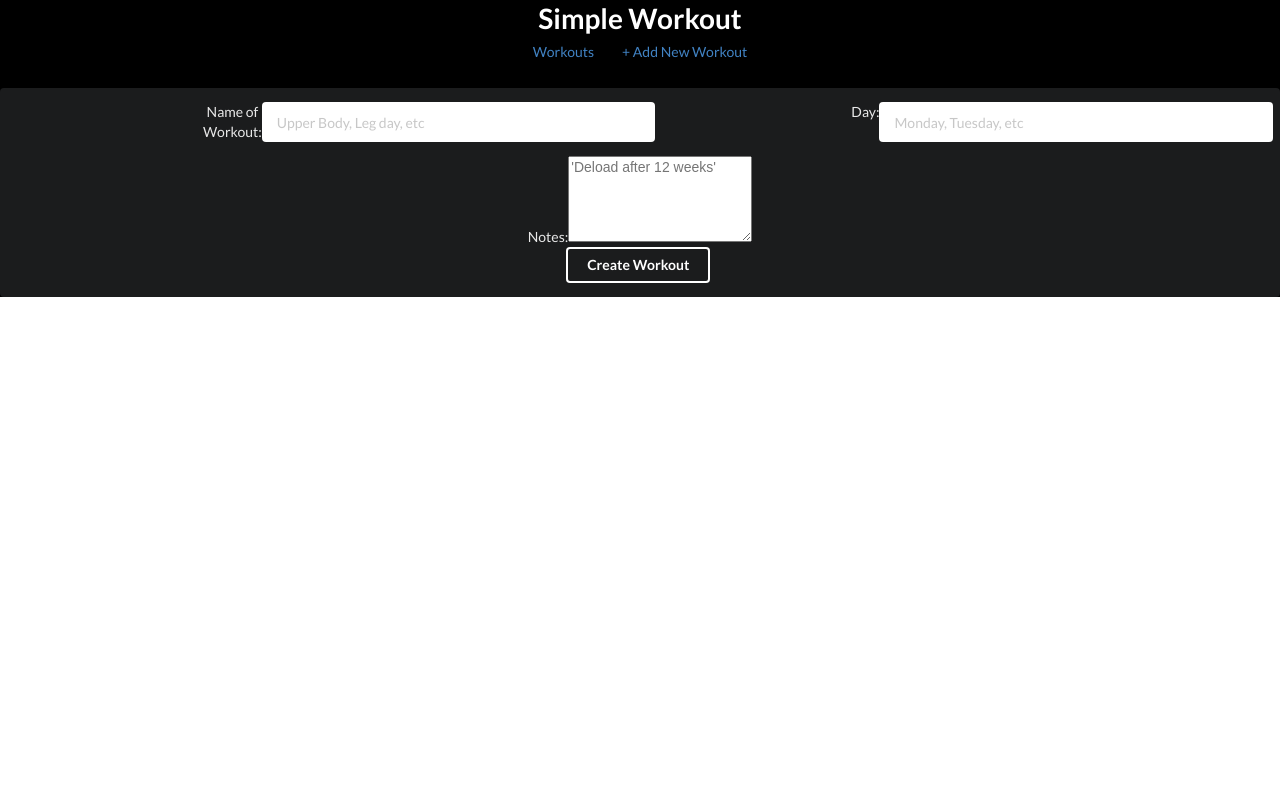
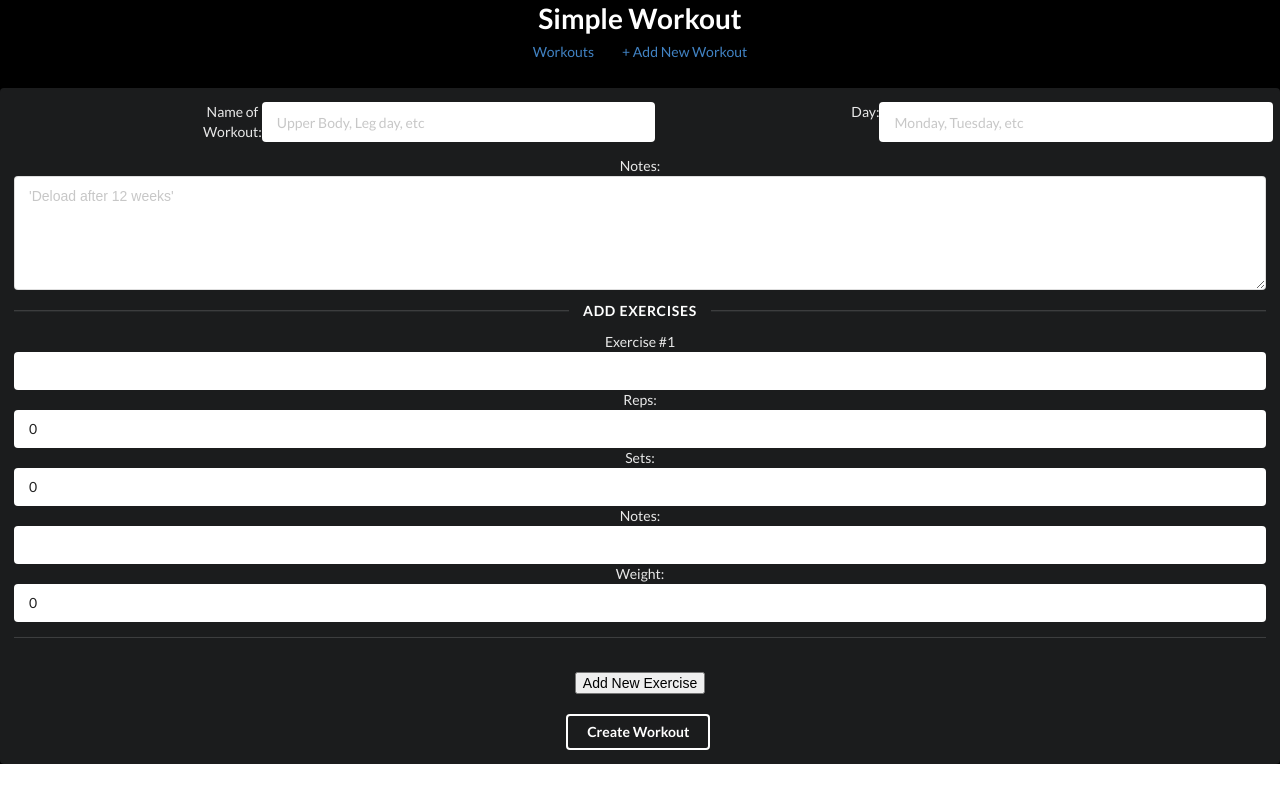
Before and after one commit to Zio-4/simple-workout-client, a React (Create React App) app: page /new_workout in a window 1280 px wide. Built offline with nearby package versions, Linux system fonts and the light colour scheme; no server answers.

Commit message:
Adding dynamic form inputs

```diff
--- a/src/components/NewWorkoutForm.js
+++ b/src/components/NewWorkoutForm.js
@@ -1,34 +1,143 @@
-import {useState, useEffect} from 'react'
+import {useState} from 'react'
 
 function NewWorkoutForm({addNewWorkout}) {
     const [workoutFormData, setWorkoutFormData] = useState({
         name: "",
         day: "",
         notes: ""
+
     })
+
+// Used as a base to clone objects
+    const blankExercise = {
+        name: "",
+        reps: 0,
+        sets: 0,
+        notes: "",
+        weight: 0
+    }
+    const [exerciseFormData, setExerciseFormData] = useState([
+        {...blankExercise}
+    ])
 
     function handleChange(e) {
         setWorkoutFormData({
             ...workoutFormData, [e.target.id]: e.target.value}
         )}
 
+
+/* clone exerciseFormData to keep renders pure.
+   Use the idx data attribute to locate the index of the particular set of exercise inputs.
+   Then, to find out which input that’s been changed, we use the className attribute.
+   Have to use className attribute since there are more than one exercises and the name attribute has to be unique so we cant use it.
+   Using className we can set it to match exercises property names
+*/
+    function handleExerciseChange(e) {
+        const updatedExercises = [...exerciseFormData]
+        updatedExercises[e.target.dataset.idx][e.target.className] =
+        e.target.value
+        setExerciseFormData(updatedExercises)
+    }
+
+    const addExercise = () => {
+        setExerciseFormData([...exerciseFormData, {...blankExercise}])
+    }
+
+
+
+
+       /* function handleExerciseChange(e) {
+            setExerciseFormData({
+                ...exerciseFormData, [e.target.id]: e.target.value
+            })
+        } */
+
+
     function handleSubmit(e) {
         e.preventDefault()
         fetch("http://localhost:9393/workouts/", {
             method: "POST",
             headers: {"Content-Type": "application/json"},
-            body: JSON.stringify({name: workoutFormData.name, day: workoutFormData.day, notes: workoutFormData.notes})
+            body: JSON.stringify({name: workoutFormData.name, day: workoutFormData.day, notes: workoutFormData.notes, exercises_attributes: exerciseFormData})
         })
         .then(r => r.json())
         .then(data => {
-            addNewWorkout(data)
+            addNewWorkout(data.workout)
             setWorkoutFormData({
                 name: "",
                 day: "",
                 notes: ""
             })
+
         })
     }
+
+
+
+// Mappping over array of exercises in exercise state  and using the maps index value to assign each pair of inputs unique ids, names, keys, and labels. The data-idx attribute will match the inputs to the index of the corresponding exercise object in the exercises state array.
+    const mappedExerciseState = exerciseFormData.map((val, idx) => {
+        const exerciseID = `name-${idx}`
+        const repsID = `reps-${idx}`
+        const setsID = `sets-${idx}`
+        const notesID = `notes-${idx}`
+        const weightID = `weight-${idx}`
+        return (
+            <div key={`exercise-${idx}`}>
+                <label htmlFor={exerciseID}>{`Exercise #${idx + 1}`}</label>
+                <input
+                    type="text"
+                    name={exerciseID}
+                    data-idx={idx}
+                    id={exerciseID}
+                    className="name"
+                    value={exerciseFormData[idx].name}
+                    onChange={handleExerciseChange}
+                />
+                <label htmlFor={repsID}>Reps: </label>
+                <input
+                    type="number"
+                    name={repsID}
+                    data-idx={idx}
+                    id={repsID}
+                    className="reps"
+                    value={exerciseFormData[idx].reps}
+                    onChange={handleExerciseChange}
+                />
+                <label htmlFor={setsID}>Sets: </label>
+                <input
+                    type="number"
+                    name={setsID}
+                    data-idx={idx}
+                    id={setsID}
+                    className="sets"
+                    value={exerciseFormData[idx].sets}
+                    onChange={handleExerciseChange}
+                />
+                <label htmlFor={notesID}>Notes: </label>
+                <input
+                    type="text"
+                    name={notesID}
+                    data-idx={idx}
+                    id={notesID}
+                    className="notes"
+                    value={exerciseFormData[idx].notes}
+                    onChange={handleExerciseChange}
+                />
+                <label htmlFor={weightID}>Weight: </label>
+                <input
+                    type="number"
+                    name={weightID}
+                    data-idx={idx}
+                    id={weightID}
+                    className="weight"
+                    value={exerciseFormData[idx].weight}
+                    onChange={handleExerciseChange}
+                />
+            <div class="ui inverted divider"></div>
+            </div>
+        )
+    })
+
 
 
 
@@ -56,9 +165,9 @@ function NewWorkoutForm({addNewWorkout}) {
                             placeholder="Monday, Tuesday, etc"
                             onChange={handleChange}
                         />
+
                 </div>
-            </div>
-                    <div class="field">
+                <div class="field"></div>
                         <label>Notes:</label>
                         <textarea
                             id="notes"
@@ -76,7 +185,60 @@ function NewWorkoutForm({addNewWorkout}) {
 
                         />*/}
                         </textarea>
-                    </div>
+                <h4 class="ui horizontal inverted divider">
+                    Add Exercises
+                </h4>
+                {/* <div class="field"></div>
+                    <label>Name of Exercise:</label>
+                    <input
+                        type="text"
+                        id="name"
+                        value={exerciseFormData.name}
+                        placeholder="Deadlift, Benchpress, etc"
+
+                        />
+                <div class="field"></div>
+                    <label>Reps:</label>
+                        <input
+                            type="number"
+                            id="reps"
+                            value={exerciseFormData.reps}
+                            placeholder="5, 10, etc"
+
+                        />
+                <div class="field"></div>
+                    <label>Sets:</label>
+                        <input
+                            type="number"
+                            id="sets"
+                            value={exerciseFormData.sets}
+                            placeholder="1, 2, 3, etc"
+
+                        />
+                <div class="field"></div>
+                    <label>Notes:</label>
+                        <input
+                            type="text"
+                            id="notes"
+                            value={exerciseFormData.notes}
+                            placeholder="'Watch for curve in back'"
+
+                        />
+                <div class="field"></div>
+                    <label>Weight:</label>
+                        <input
+                            type="number"
+                            id="weight"
+                            value={exerciseFormData.weight}
+                            placeholder="175, 250, etc"
+
+                    /> */}
+                    {mappedExerciseState}
+                <br></br>
+            {/*Type button inputs (not button elements) do not submit the form */}
+            <input type="button" value="Add New Exercise" onClick={addExercise} />
+            </div>
+                <br></br>
             <button class="ui inverted submit button">Create Workout</button>
             </div>
         </form>
--- a/src/components/Workout.js
+++ b/src/components/Workout.js
@@ -16,7 +16,7 @@ function Workout({workout}) {
 
         <div class="item">
             <div class="content">
-                <div class="ui right floated primary button">Edit</div>
+               <Link to={`workouts/${workout.id}/edit`}> <div class="ui right floated primary button">Edit</div> </Link>
             </div>
         </div>
       </div>
--- a/src/components/WorkoutDetailed.js
+++ b/src/components/WorkoutDetailed.js
@@ -3,6 +3,7 @@ import {useParams} from 'react-router-dom'
 
 function WorkoutDetailed() {
     const [workout, setWorkout] = useState(null)
+    const [exercises, setExercises] = useState([])
     const params = useParams()
 
     useEffect(() => {
@@ -10,21 +11,37 @@ function WorkoutDetailed() {
         .then(r => r.json())
         .then(data => {
             console.log("Data in WorkoutDetailed: ", data)
-            setWorkout(data.workouts)
+            setWorkout(data.workout)
+            setExercises(data.exercises)
         })
     }, [params.id])
 
     if (!workout) return <h2>Loading...</h2>
 
-    const {name, day, notes, exercises} = workout
+    const {name, day, notes} = workout
+
+    const mappedExercises = exercises.map(e => {
+        return <div key={e.id}>
+        <p>{e.name}</p>
+        <p>Sets: {e.sets}</p>
+        <p>Reps: {e.reps}</p>
+        <p>Weight: {e.weight}</p>
+        <p>Notes: {e.notes}</p>
+        <div class="ui inverted divider"></div>
+        </div>
+    })
 
     return (
         <div>
-            <h2>{name}</h2>
+            <h2 id="detailed-name">{name}</h2>
             <p>{day}</p>
-            <p>{notes}</p>
-
-
+            <p>Notes: {notes}</p>
+            <div class="ui inverted segment">
+            <h4 class="ui horizontal inverted divider">
+                Exercises
+            </h4>
+                {mappedExercises}
+            </div>
         </div>
     )
 }
--- a/src/index.css
+++ b/src/index.css
@@ -23,3 +23,7 @@ code {
 #workout-form {
   margin-top: 40px;
 }
+
+#detailed-name {
+  margin-top: 40px;
+}
```
Also changed, not shown: src/components/EditWorkout.js (added, +11 -0 lines).
